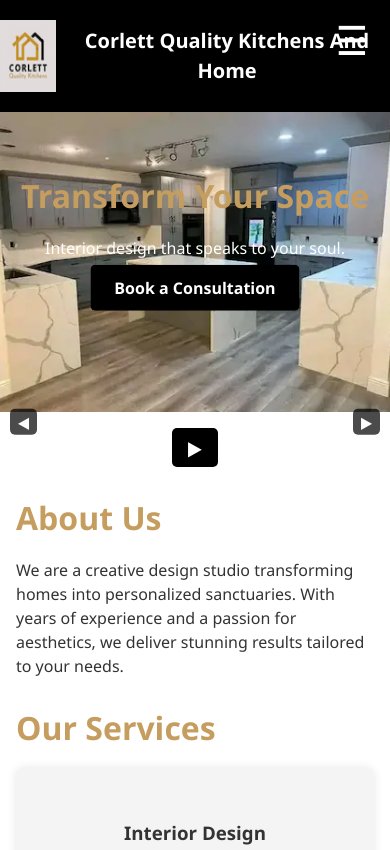
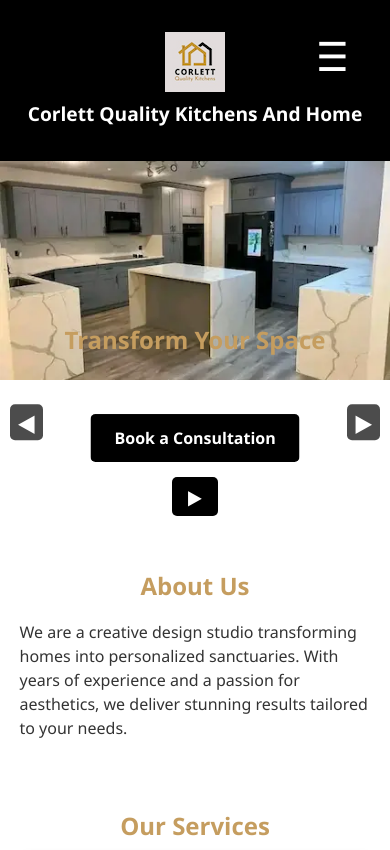
Before and after one commit to blelian/wdd231, a plain HTML site: page final/index.html in a window 390 px wide. Shown: the top 850 px of the page. Drawn offline with Linux system fonts and the light colour scheme.

Commit message:
more changes

```diff
--- a/final/styles/corlett-small.css
+++ b/final/styles/corlett-small.css
@@ -9,89 +9,132 @@
   --btn-text: #fff;
   --input-border: #ccc;
   --footer-bg: #f4f4f4;
-  --header-height: 80px;
-  --nav-max-height: 500px;
 }
 
 body {
-  margin: 0;
   font-family: 'Segoe UI', Tahoma, sans-serif;
   line-height: 1.5;
-  background: var(--background-color);
+  background-color: var(--background-color);
   color: var(--text-color);
-  padding-top: var(--header-height);
-  transition: padding-top var(--transition-duration) ease;
+  margin: 0;
+}
+
+.container {
+  width: 90%;
+  margin: 0 auto;
+  padding: 1rem 0;
 }
 
 header {
-  position: fixed;
-  top: 0;
-  left: 0;
-  right: 0;
-  height: var(--header-height);
+  position: relative;
   background: var(--header-bg);
-  z-index: 10000;
+  padding-top: 1rem;
+  z-index: 1000;
+}
+
+header .container {
   display: flex;
   justify-content: center;
   align-items: center;
+  position: relative;
   text-align: center;
 }
 
+header .branding {
+  display: flex;
+  flex-direction: column;
+  align-items: center;
+  gap: 0.5rem;
+}
+
+header .branding img {
+  max-width: 100px;
+  height: auto;
+}
+
+header .branding p {
+  font-size: 1.2rem;
+  margin: 0;
+}
+
+nav ul {
+  display: none;
+  list-style: none;
+  margin: 0;
+  padding: 0;
+  flex-direction: column;
+}
+
+nav.nav-open ul {
+  display: block;
+}
+
+nav.nav-open {
+  max-height: 500px;
+  transition: max-height var(--transition-duration) ease;
+}
+
 .hamburger-menu {
-  position: fixed;
+  position: absolute;
   top: 1rem;
   right: 1rem;
   font-size: 2.5rem;
   background: none;
   border: none;
+  cursor: pointer;
   color: var(--btn-text);
-  cursor: pointer;
-  z-index: 10001;
+  z-index: 9999;
 }
 
 .hamburger-menu.active {
   color: var(--accent-color);
 }
 
-nav {
-  position: fixed;
-  top: var(--header-height);
-  left: 0;
-  right: 0;
-  background: var(--header-bg);
-  max-height: 0;
-  overflow: hidden;
-  transition: max-height var(--transition-duration) ease;
-  z-index: 9999;
+h2 {
+  font-size: 1.5rem;
+  margin-bottom: 0.75rem;
+  text-align: center;
 }
 
-nav.nav-open {
-  max-height: var(--nav-max-height);
+.grid {
+  display: grid;
+  grid-template-columns: 1fr;
+  gap: 1rem;
 }
 
-body.nav-open {
-  padding-top: calc(var(--header-height) + var(--nav-max-height));
+.card,
+.image-placeholder {
+  padding: 1rem;
 }
 
-main {
-  transition: padding-top var(--transition-duration) ease;
+.image-placeholder {
+  display: grid;
+  grid-template-areas: "img" "p";
+  place-items: center;
+}
+
+.image-placeholder img {
+  grid-area: img;
+  width: 400px;
+  height: 200px;
+}
+
+.image-placeholder p {
+  grid-area: p;
+  margin-top: 0.5rem;
+  text-align: center;
 }
 
 .hero-gallery {
-  position: relative;
-  margin-top: 0;
-  margin-bottom: 1rem;
+  overflow: hidden;
+  margin-top: -32px;
   height: var(--main-height);
-  overflow: hidden;
 }
 
 .hero-image {
-  position: absolute;
-  top: 0;
-  left: 0;
+  display: none;
   width: 100%;
-  height: 100%;
-  display: none;
+  height: auto;
 }
 
 .hero-image.active {
@@ -100,8 +143,7 @@ main {
 
 .hero-image img {
   width: 100%;
-  height: 100%;
-  aspect-ratio: 16 / 9;
+  height: auto;
   object-fit: cover;
 }
 
@@ -115,9 +157,8 @@ main {
   padding: 1rem 0 6rem;
   text-align: center;
   color: var(--btn-text);
+  z-index: 10;
   border-radius: 10px;
-  z-index: 10;
-  pointer-events: none;
 }
 
 .hero-text h1 {
@@ -126,6 +167,7 @@ main {
 }
 
 .hero-text .btn {
+  display: inline-block;
   background: var(--header-bg);
   color: var(--btn-text);
   padding: 0.75rem 1.5rem;
@@ -133,7 +175,6 @@ main {
   font-weight: 700;
   text-decoration: none;
   animation: fadeScale 5s ease-in-out infinite;
-  pointer-events: auto;
 }
 
 @keyframes fadeScale {
@@ -143,16 +184,16 @@ main {
 
 .nav-arrow {
   position: absolute;
-  top: 60%;
+  top: 50%;
   transform: translateY(-50%);
   background: var(--header-bg);
   color: var(--btn-text);
   border: none;
-  font-size: 1rem;
-  padding: 0.15rem 0.3rem;
+  font-size: 2rem;
+  padding: 0.25rem 0.5rem;
+  cursor: pointer;
+  opacity: 0.7;
   border-radius: 5px;
-  opacity: 0.7;
-  cursor: pointer;
   z-index: 999;
 }
 
@@ -172,13 +213,12 @@ main {
   display: block;
   margin: 1rem auto;
   padding: 0.5rem 1rem;
+  font-size: 1.25rem;
   background: var(--header-bg);
   color: var(--btn-text);
-  font-size: 1.25rem;
   border: none;
   border-radius: 5px;
   cursor: pointer;
-  text-align: center;
 }
 
 .slideshow-toggle:hover {
@@ -209,8 +249,8 @@ main {
   font-size: 1rem;
   border: 1px solid var(--input-border);
   border-radius: 6px;
+  box-sizing: border-box;
   width: 100%;
-  box-sizing: border-box;
 }
 
 #contact textarea {
@@ -235,8 +275,28 @@ main {
 }
 
 footer {
+  font-size: 0.85rem;
   padding: 1rem;
-  font-size: 0.85rem;
   background: var(--header-bg);
   color: var(--btn-text);
 }
+/* 1. Prevent layout shift: reserve aspect ratio for hero images */
+.hero-image img {
+  display: block;
+  width: 100%;
+  height: auto;
+  aspect-ratio: 16 / 9;
+  object-fit: cover;
+}
+
+/* 2. Fix hamburger overlap: force menu toggle above content */
+.hamburger-menu,
+nav.nav-open {
+  z-index: 10000;
+}
+
+/* 3. Reduce nav arrow size: smaller font and padding */
+.nav-arrow {
+  font-size: 1.5rem;
+  padding: 0.2rem 0.4rem;
+}
```
